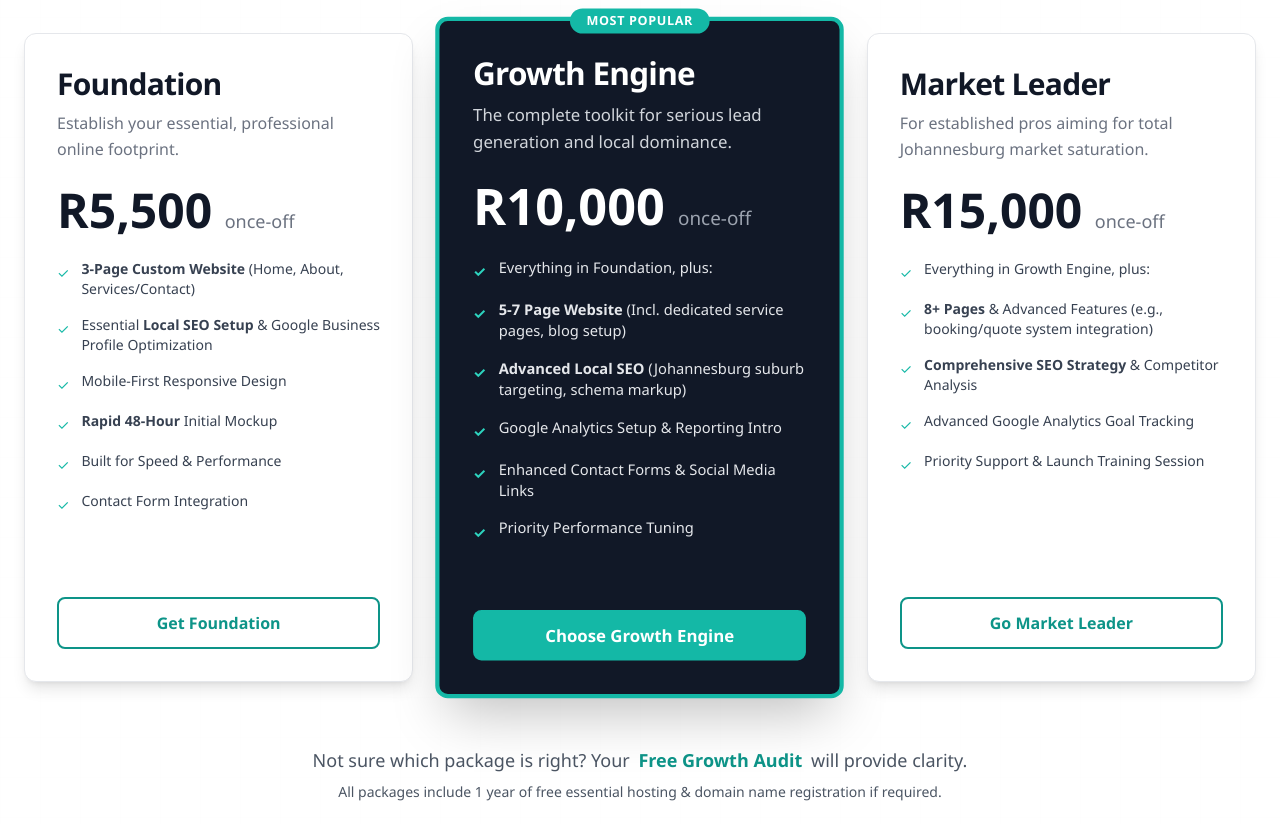
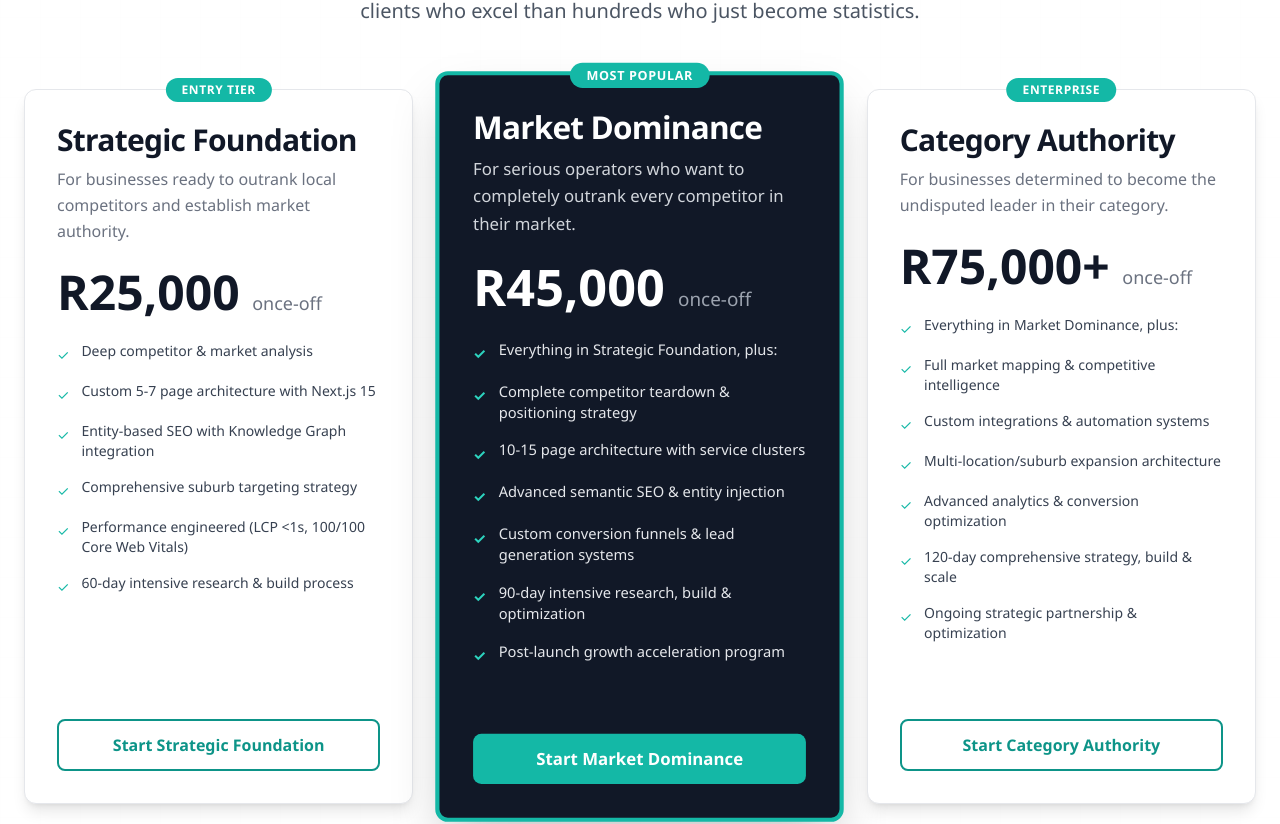
Before and after one commit to Franksmittt/endpointmedia2, a Next.js app: page / in a window 1280 px wide. Shown: the part 9036-9860 px from the top of the page. Built offline with nearby package versions, Linux system fonts and the light colour scheme; no server answers.

Commit message:
Update homepage pricing to match pricing page: Strategic Foundation R25,000, Market Dominance R45,000, Category Authority R75,000+

```diff
--- a/src/components/sections/Pricing.tsx
+++ b/src/components/sections/Pricing.tsx
@@ -4,47 +4,50 @@ import Link from 'next/link';
 
 const packages = [
   {
-    name: 'Foundation',
-    description: 'Establish your essential, professional online footprint.',
-    price: 'R5,500',
-    tag: '',
+    name: 'Strategic Foundation',
+    description: 'For businesses ready to outrank local competitors and establish market authority.',
+    price: 'R25,000',
+    tag: 'Entry Tier',
     highlight: false,
     features: [
-      '<strong>3-Page Custom Website</strong> (Home, About, Services/Contact)',
-      'Essential <strong>Local SEO Setup</strong> & Google Business Profile Optimization',
-      'Mobile-First Responsive Design',
-      '<strong>Rapid 48-Hour</strong> Initial Mockup',
-      'Built for Speed & Performance',
-      'Contact Form Integration',
+      'Deep competitor & market analysis',
+      'Custom 5-7 page architecture with Next.js 15',
+      'Entity-based SEO with Knowledge Graph integration',
+      'Comprehensive suburb targeting strategy',
+      'Performance engineered (LCP <1s, 100/100 Core Web Vitals)',
+      '60-day intensive research & build process',
     ],
   },
   {
-    name: 'Growth Engine',
-    description: 'The complete toolkit for serious lead generation and local dominance.',
-    price: 'R10,000',
+    name: 'Market Dominance',
+    description: 'For serious operators who want to completely outrank every competitor in their market.',
+    price: 'R45,000',
     tag: 'Most Popular',
     highlight: true,
     features: [
-      'Everything in Foundation, plus:',
-      '<strong>5-7 Page Website</strong> (Incl. dedicated service pages, blog setup)',
-      '<strong>Advanced Local SEO</strong> (Johannesburg suburb targeting, schema markup)',
-      'Google Analytics Setup & Reporting Intro',
-      'Enhanced Contact Forms & Social Media Links',
-      'Priority Performance Tuning',
+      'Everything in Strategic Foundation, plus:',
+      'Complete competitor teardown & positioning strategy',
+      '10-15 page architecture with service clusters',
+      'Advanced semantic SEO & entity injection',
+      'Custom conversion funnels & lead generation systems',
+      '90-day intensive research, build & optimization',
+      'Post-launch growth acceleration program',
     ],
   },
   {
-    name: 'Market Leader',
-    description: 'For established pros aiming for total Johannesburg market saturation.',
-    price: 'R15,000',
-    tag: '',
+    name: 'Category Authority',
+    description: 'For businesses determined to become the undisputed leader in their category.',
+    price: 'R75,000+',
+    tag: 'Enterprise',
     highlight: false,
     features: [
-      'Everything in Growth Engine, plus:',
-      '<strong>8+ Pages</strong> & Advanced Features (e.g., booking/quote system integration)',
-      '<strong>Comprehensive SEO Strategy</strong> & Competitor Analysis',
-      'Advanced Google Analytics Goal Tracking',
-      'Priority Support & Launch Training Session',
+      'Everything in Market Dominance, plus:',
+      'Full market mapping & competitive intelligence',
+      'Custom integrations & automation systems',
+      'Multi-location/suburb expansion architecture',
+      'Advanced analytics & conversion optimization',
+      '120-day comprehensive strategy, build & scale',
+      'Ongoing strategic partnership & optimization',
     ],
   },
 ];
@@ -69,10 +72,10 @@ const Pricing = () => {
             </span>
           </div>
           <h2 className="text-4xl md:text-5xl font-extrabold tracking-tight mb-4 text-gray-900 font-heading">
-            Website Packages Engineered for Local ROI
+            Premium Investment. Maximum Return.
           </h2>
           <p className="text-xl text-gray-600 max-w-3xl mx-auto">
-            Choose the investment level designed to make your Johannesburg business the obvious choice for local customers searching online right now.
+            We don&apos;t compete on price. We compete on results. Every package is an intensive, research-driven investment engineered to put you <strong className="text-gray-900">completely above your competitors</strong> and generate measurable growth. We&apos;d rather work with fewer clients who excel than hundreds who just become statistics.
           </p>
         </header>
 
@@ -114,9 +117,9 @@ const Pricing = () => {
                       : 'bg-white border-2 border-teal-600 text-teal-600 hover:bg-teal-600 hover:text-white'
                   } focus:outline-none focus-visible:ring-2 focus-visible:ring-offset-2 focus-visible:ring-teal-500`}
                 >
-                  {pkg.name === 'Foundation' && 'Get Foundation'}
-                  {pkg.name === 'Growth Engine' && 'Choose Growth Engine'}
-                  {pkg.name === 'Market Leader' && 'Go Market Leader'}
+                  {pkg.name === 'Strategic Foundation' && 'Start Strategic Foundation'}
+                  {pkg.name === 'Market Dominance' && 'Start Market Dominance'}
+                  {pkg.name === 'Category Authority' && 'Start Category Authority'}
                 </Link>
             </div>
           ))}
@@ -124,9 +127,10 @@ const Pricing = () => {
 
         <div className="text-center mt-16 text-gray-600">
           <p className="text-lg">
-            Not sure which package is right? Your <Link href="/contact" className="text-teal-600 font-bold hover:underline focus:outline-none focus-visible:ring-2 focus-visible:ring-teal-500 rounded px-1">Free Growth Audit</Link> will provide clarity.
+            Not sure which investment level is right? Our <Link href="/contact" className="text-teal-600 font-bold hover:underline focus:outline-none focus-visible:ring-2 focus-visible:ring-teal-500 rounded px-1">Free Architecture Audit</Link> analyzes your market, competitors, and opportunities to determine the optimal strategy for dominating your category.
           </p>
-          <p className="mt-2 text-sm">All packages include 1 year of free essential hosting & domain name registration if required.</p>
+          <p className="mt-2 text-sm"><strong>What&apos;s Included:</strong> All packages include premium hosting, domain registration, SSL, comprehensive research, competitor analysis, and strategic consultation. We don&apos;t charge monthly maintenance fees—our Next.js architecture is self-sustaining and requires minimal ongoing support.</p>
+          <p className="mt-2 text-xs italic">*Pricing reflects intensive research, custom engineering, and strategic consultation. We work exclusively with businesses committed to market leadership.</p>
         </div>
       </div>
     </section>
```
